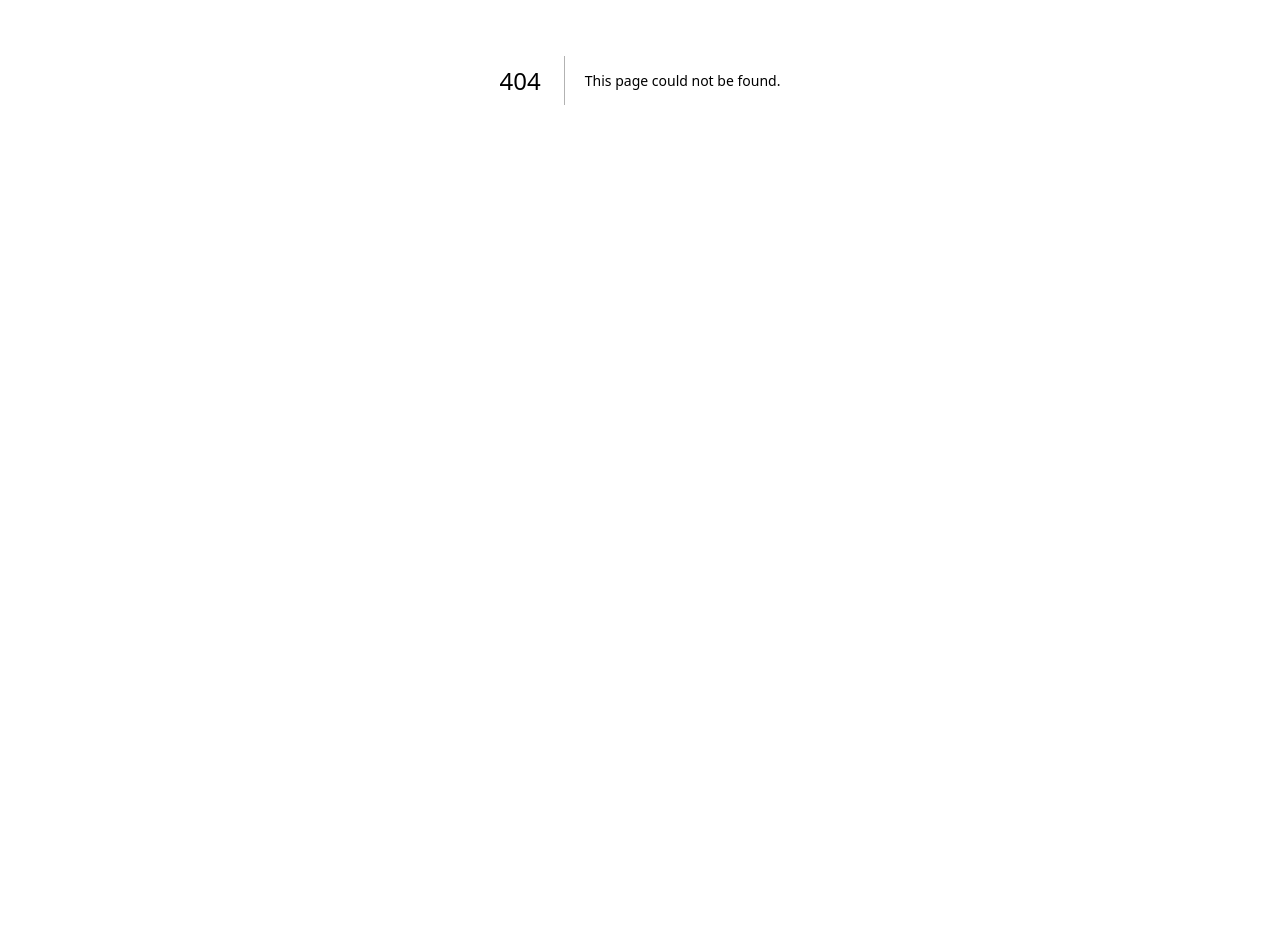
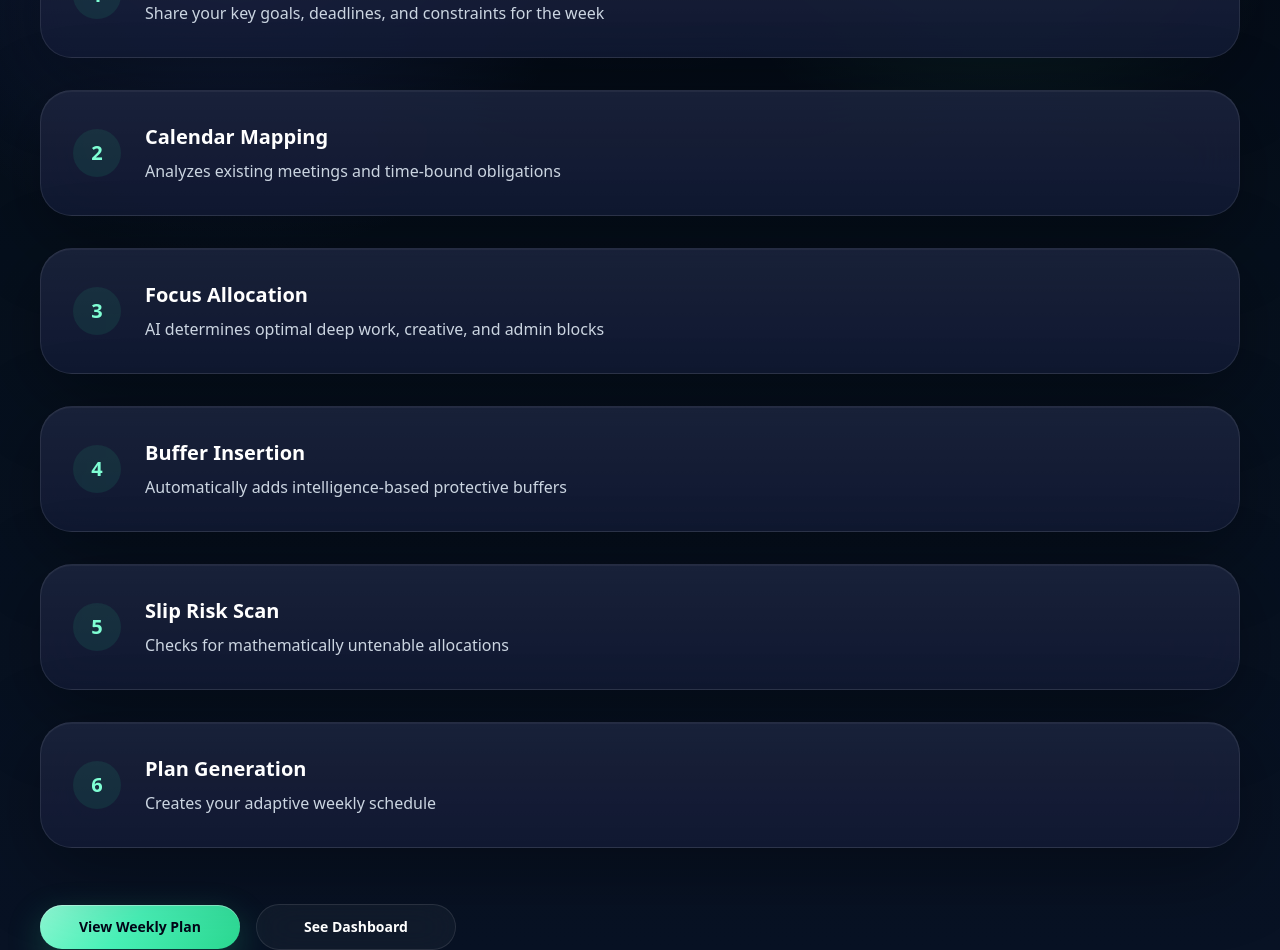
Before and after one commit to M4G3LL4N0/tempoos, a Next.js app: page /generate in a window 1280 px wide. Before the commit this address had no page. Shown: the part 320-1270 px from the top of the page. Before the commit the page ends 800 px from the top, so only its background shows below. Built offline with nearby package versions, Linux system fonts and the light colour scheme.

Commit message:
feat: implement product arc with generate route and connected surfaces
Co-authored-by: aider (openrouter/deepseek/deepseek-chat) <aider@aider.chat>

```diff
--- /dev/null
+++ b/app/generate/page.tsx
@@ -0,0 +1,10 @@
+import { GenerateShell } from "@/components/generate-shell";
+
+export const metadata = {
+  title: "Generate Plan — TempoOS",
+  description: "AI-generated weekly plan optimized for your priorities and constraints"
+};
+
+export default function GeneratePage() {
+  return <GenerateShell />;
+}
--- a/app/product/page.tsx
+++ b/app/product/page.tsx
@@ -10,9 +10,9 @@ export default function ProductPage() {
   return (
     <>
       <SectionHeading
-        eyebrow="Core platform"
-        title="Built to turn ambition into a survivable week."
-        description="Every feature is designed around one job: helping your life stop collapsing under misallocated hours, interruptions, and unrealistic plans."
+        eyebrow="AI Time Operating System"
+        title="Not another calendar. Not another to-do list."
+        description="TempoOS is a premium workflow for people whose weeks keep collapsing under misallocated hours. It plans your week, protects focus, and adapts when reality interrupts."
       />
 
       <div className="mt-14 grid gap-5 md:grid-cols-2 xl:grid-cols-3">
--- a/app/vision/page.tsx
+++ b/app/vision/page.tsx
@@ -40,6 +40,39 @@ export default function VisionPage() {
           </p>
         </div>
       </div>
+
+      <SectionHeading
+        eyebrow="How TempoOS Works"
+        title="From Chaos to Control"
+        description="Four core steps transform fragmented weeks into adaptive, mathematically-defensible time allocation"
+        className="mt-24"
+      />
+
+      <div className="mt-14 grid gap-5 md:grid-cols-2 lg:grid-cols-4">
+        {[
+          {
+            name: "Input",
+            description: "Goals, constraints, priorities"
+          },
+          {
+            name: "Model",
+            description: "AI generates optimal allocation"
+          },
+          {
+            name: "Adapt",
+            description: "Live adjustments to reality"
+          },
+          {
+            name: "Output",
+            description: "Defensible weekly plan"
+          }
+        ].map((item) => (
+          <div key={item.name} className="glass-panel rounded-2xl border border-white/10 p-6">
+            <h3 className="text-xl font-semibold text-white">{item.name}</h3>
+            <p className="mt-2 text-sm text-slate-300">{item.description}</p>
+          </div>
+        ))}
+      </div>
     </>
   );
 }
--- /dev/null
+++ b/components/generate-shell.tsx
@@ -0,0 +1,68 @@
+import { SectionHeading } from "@/components/site-shell";
+
+const steps = [
+  {
+    title: "Priority Input",
+    description: "Share your key goals, deadlines, and constraints for the week"
+  },
+  {
+    title: "Calendar Mapping",
+    description: "Analyzes existing meetings and time-bound obligations"
+  },
+  {
+    title: "Focus Allocation",
+    description: "AI determines optimal deep work, creative, and admin blocks"
+  },
+  {
+    title: "Buffer Insertion",
+    description: "Automatically adds intelligence-based protective buffers"
+  },
+  {
+    title: "Slip Risk Scan",
+    description: "Checks for mathematically untenable allocations"
+  },
+  {
+    title: "Plan Generation",
+    description: "Creates your adaptive weekly schedule"
+  }
+];
+
+export function GenerateShell() {
+  return (
+    <div className="section-shell pt-10">
+      <SectionHeading
+        eyebrow="AI Time Allocation"
+        title="Generate Your Optimal Week"
+        description="TempoOS builds mathematically defensible weekly plans that protect focus and adapt to reality."
+      />
+
+      <div className="mt-14 space-y-8">
+        {steps.map((step, index) => (
+          <div
+            key={step.title}
+            className="glass-panel rounded-[2rem] border border-white/10 p-8"
+          >
+            <div className="flex items-center gap-6">
+              <div className="flex h-12 w-12 items-center justify-center rounded-full bg-emerald-400/10 text-xl font-semibold text-emerald-200">
+                {index + 1}
+              </div>
+              <div>
+                <h3 className="text-xl font-semibold text-white">{step.title}</h3>
+                <p className="mt-2 text-slate-300">{step.description}</p>
+              </div>
+            </div>
+          </div>
+        ))}
+      </div>
+
+      <div className="mt-14 flex flex-col items-center gap-4 sm:flex-row">
+        <a href="/planner" className="cta-button-primary min-w-[200px]">
+          View Weekly Plan
+        </a>
+        <a href="/dashboard" className="cta-button-secondary min-w-[200px]">
+          See Dashboard
+        </a>
+      </div>
+    </div>
+  );
+}
--- a/components/nav.tsx
+++ b/components/nav.tsx
@@ -11,9 +11,10 @@ export function Nav() {
         </div>
         <nav className="hidden items-center gap-8 text-sm text-slate-300 md:flex">
           <a href="/product" className="transition hover:text-emerald-200">Product</a>
-          <a href="/pricing" className="transition hover:text-emerald-200">Pricing</a>
+          <a href="/generate" className="transition hover:text-emerald-200">Generate</a>
+          <a href="/planner" className="transition hover:text-emerald-200">Planner</a>
+          <a href="/dashboard" className="transition hover:text-emerald-200">Dashboard</a>
           <a href="/vision" className="transition hover:text-emerald-200">Vision</a>
-          <a href="/waitlist" className="transition hover:text-emerald-200">Waitlist</a>
         </nav>
         <MobileNav />
       </div>
--- a/components/site-shell.tsx
+++ b/components/site-shell.tsx
@@ -29,10 +29,10 @@ export function SectionHeading({
 }
 
 const metrics = [
-  { label: "Hours recovered", value: "9.5 / week" },
-  { label: "Priority alignment", value: "87%" },
-  { label: "Slip risk reduction", value: "Low" },
-  { label: "Focus reclaimed", value: "+31%" }
+  { label: "Hours protected", value: "9.5 / week" },
+  { label: "Schedule adherence", value: "87%" },
+  { label: "Slip risk", value: "3.2%" },
+  { label: "Peak focus utilization", value: "92%" }
 ];
 
 const features = [
@@ -119,11 +119,11 @@ export function SiteShell() {
             </p>
 
             <div className="mt-10 flex flex-col items-center justify-center gap-4 sm:flex-row">
-              <a href="/planner" className="cta-button-primary min-w-[180px]">
-                Open planner
+              <a href="/generate" className="cta-button-primary min-w-[180px]">
+                Generate Your Week
               </a>
-              <a href="#waitlist" className="cta-button-secondary min-w-[180px]">
-                Join the waitlist
+              <a href="/dashboard" className="cta-button-secondary min-w-[180px]">
+                See Dashboard
               </a>
             </div>
           </div>
```
